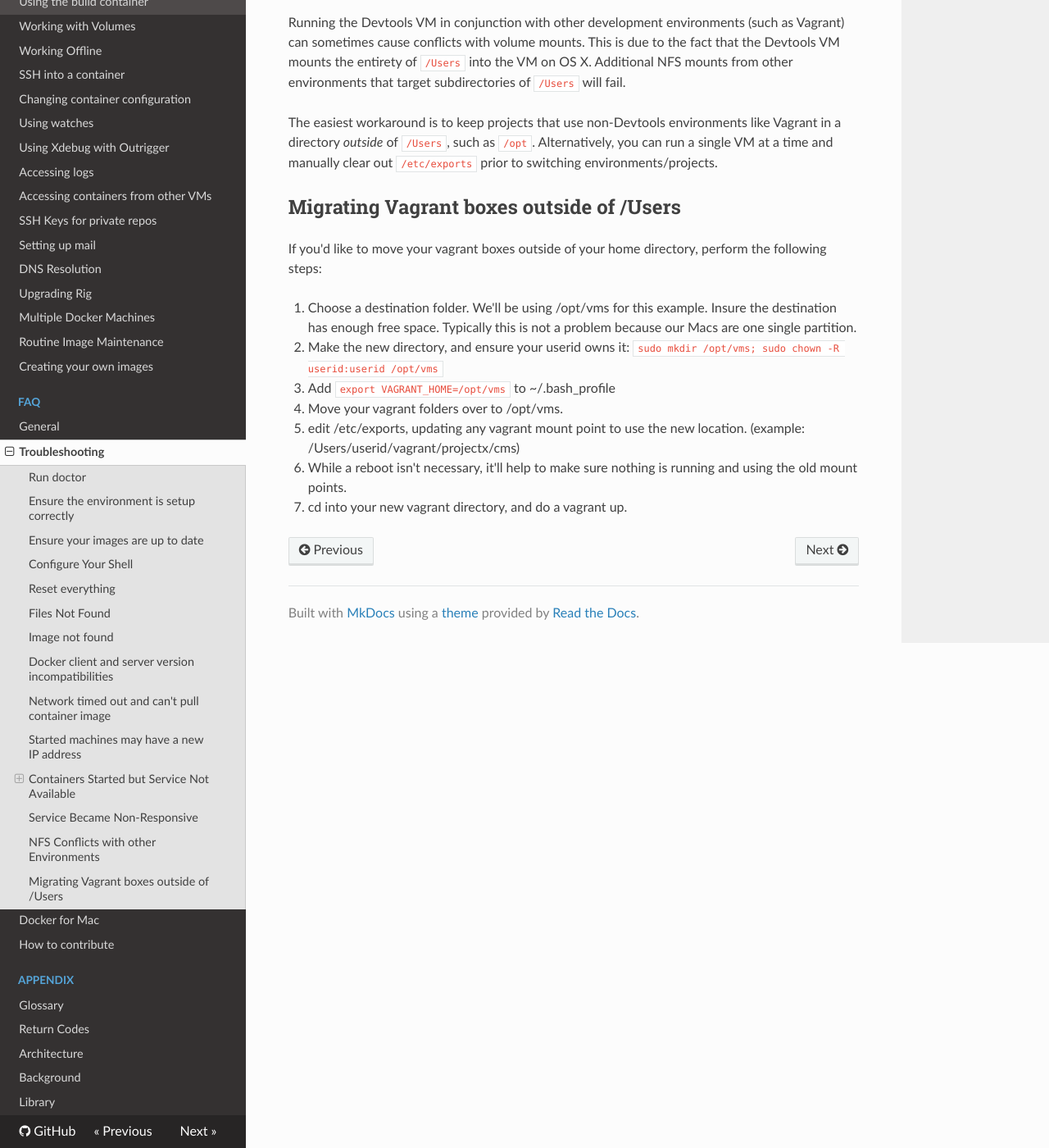
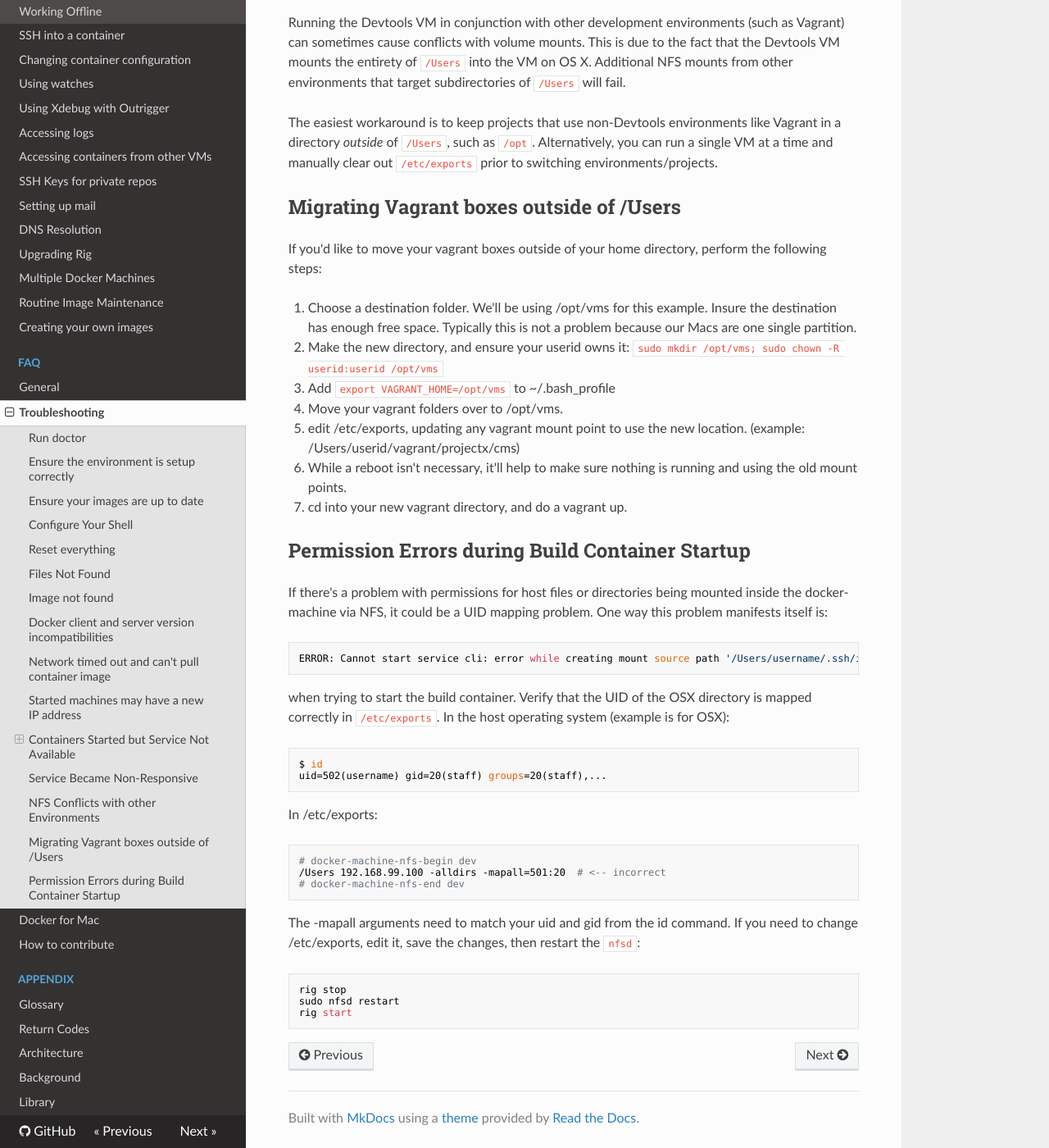
Before and after one commit to phase2/outrigger-docs, an MkDocs documentation site: the page built from docs/faq/troubleshooting.md, in a window 1280 px wide and 1400 px high, scrolled down 5598 px. Shown: the whole window at 82% size. Built offline with MkDocs 1.6.1, drawn with Linux system fonts in a browser that asks for light colours; nearby versions of some CDN libraries; old or Windows-style settings are respelled for this version of MkDocs.

Commit message:
Add permissions troubleshooting

```diff
--- a/docs/faq/troubleshooting.md
+++ b/docs/faq/troubleshooting.md
@@ -240,3 +240,26 @@ Typically this is not a problem because our Macs are one single partition.
 1. edit /etc/exports, updating any vagrant mount point to use the new location.  (example: /Users/userid/vagrant/projectx/cms)
 1. While a reboot isn't necessary, it'll help to make sure nothing is running and using the old mount points.
 1. cd into your new vagrant directory, and do a vagrant up.
+
+## Permission Errors during Build Container Startup
+
+If there's a problem with permissions for host files or directories being mounted inside the docker-machine via NFS, it could be a UID mapping problem. One way this problem manifests itself is:
+
+    ERROR: Cannot start service cli: error while creating mount source path '/Users/username/.ssh/id_rsa': mkdir /Users/username/.ssh/id_rsa: permission denied
+
+when trying to start the build container. Verify that the UID of the OSX directory is mapped correctly in `/etc/exports`.  In the host operating system (example is for OSX):
+
+    $ id
+    uid=502(username) gid=20(staff) groups=20(staff),...
+
+In /etc/exports:
+
+    # docker-machine-nfs-begin dev
+    /Users 192.168.99.100 -alldirs -mapall=501:20  # <-- incorrect
+    # docker-machine-nfs-end dev
+
+The -mapall arguments need to match your uid and gid from the id command.  If you need to change /etc/exports, edit it, save the changes, then restart the `nfsd`:
+
+    rig stop
+    sudo nfsd restart
+    rig start
```
